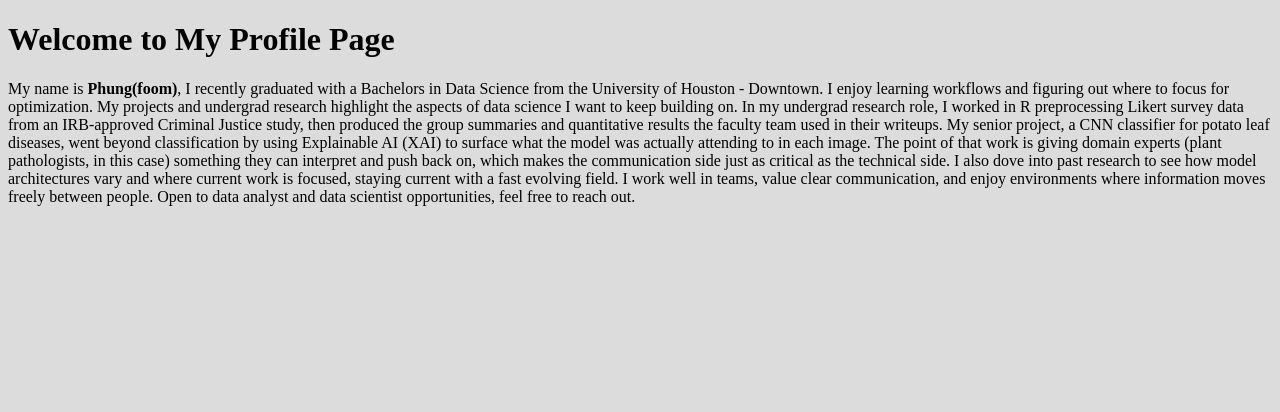
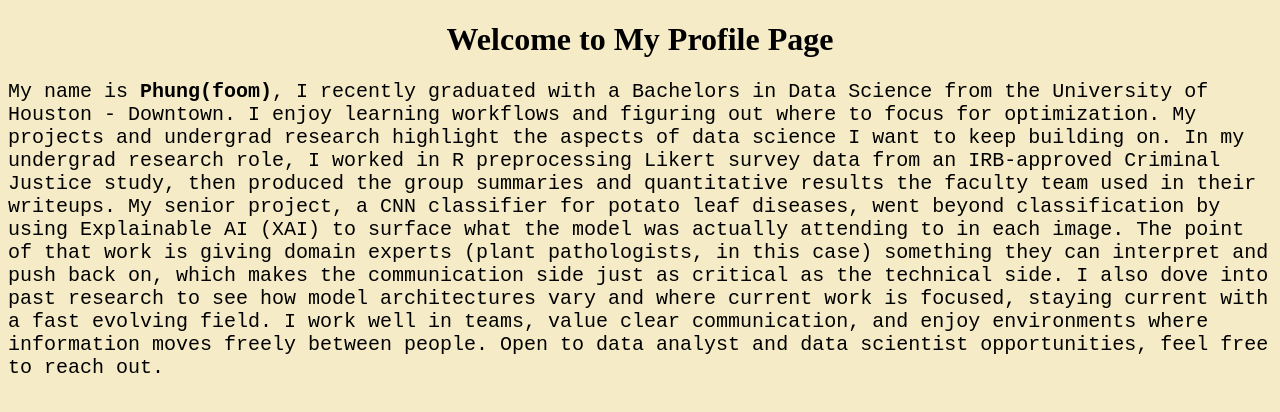
Before and after one commit to Phungfoom/Phungfoom.github.io, a plain HTML site: page index.html in a window 1280 px wide. Drawn offline with Linux system fonts and the light colour scheme.

Commit message:
reformatted header and body

```diff
--- a/index.html
+++ b/index.html
@@ -1,15 +1,30 @@
 <!DOCTYPE html>
 
 <html>
-    <title> My Profile Page</title>
-    <body style="background-color:gainsboro;">
-        <h1>Welcome to My Profile Page</h1>
-            <p>My name is <b>Phung(foom)</b>, I recently graduated with a Bachelors in Data Science from the University of Houston - Downtown.
+<head>
+<style>
+body {
+    background-color:rgb(245, 236, 199);
+}
+h1 {color:black;
+    text-align: center;
+}
+
+p{
+    font-family:'Courier New', Courier, monospace;
+    font-size:20px;
+}
+</style>
+</head>
+<body>
+
+<h1> Welcome to My Profile Page</h1>
+<p>My name is <b>Phung(foom)</b>, I recently graduated with a Bachelors in Data Science from the University of Houston - Downtown.
             I enjoy learning workflows and figuring out where to focus for optimization. My projects and undergrad research highlight the aspects of data science I want to keep building on. In my undergrad research role, I worked in R preprocessing Likert survey data from an IRB-approved Criminal Justice study, then produced the group summaries and quantitative results the faculty team used in their writeups.
 
 My senior project, a CNN classifier for potato leaf diseases, went beyond classification by using Explainable AI (XAI) to surface what the model was actually attending to in each image. The point of that work is giving domain experts (plant pathologists, in this case) something they can interpret and push back on, which makes the communication side just as critical as the technical side. I also dove into past research to see how model architectures vary and where current work is focused, staying current with a fast evolving field.
 
 I work well in teams, value clear communication, and enjoy environments where information moves freely between people. Open to data analyst and data scientist opportunities, feel free to reach out.</p>
-            <img src = >
-    </body>
+
+</body>
 </html>
```
